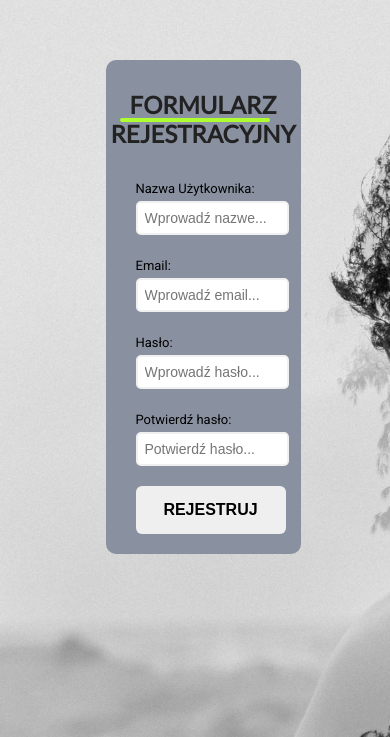
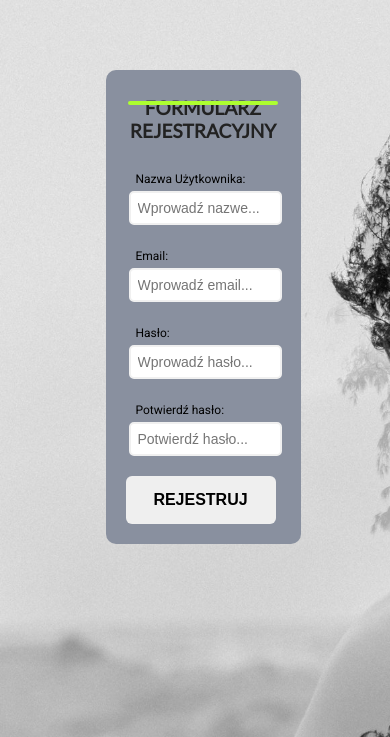
Before and after one commit to Marczakk/FormValidation, a plain HTML site: page index.html in a window 390 px wide. Shown: the part 123-860 px from the top of the page. Drawn offline with nearby package versions, Linux system fonts and the light colour scheme.

Commit message:
first commit

```diff
--- a/css/style.css
+++ b/css/style.css
@@ -187,8 +187,8 @@
     h2::before{
         content: '';
         position: absolute;
-        left: 50%;
-        bottom: 71%;
+        left: 52%;
+        bottom: 69%;
         transform: translateX(-50%);
         height: 4px;
         width: 150px;
@@ -206,3 +206,37 @@
         font-size: 13px;
     }
 }
+
+
+@media only screen and (max-width: 400px){
+    .header h2{
+        font-size: 19px;
+    }
+
+    h2::before{
+        content: '';
+        position: absolute;
+        left: 52%;
+        bottom: 73%;
+        transform: translateX(-50%);
+        height: 4px;
+        width: 150px;
+        border-radius: 2px;
+        background-color: greenyellow;
+    }
+
+    .form-control label{
+        font-size: 12px;
+    }
+
+    .form-control input{
+        position: relative;
+        right: 7px;
+    }
+
+    .btn{
+        position: relative;
+        right: 10px;
+    }
+
+}
```
Also changed, not shown: 1 other file.
